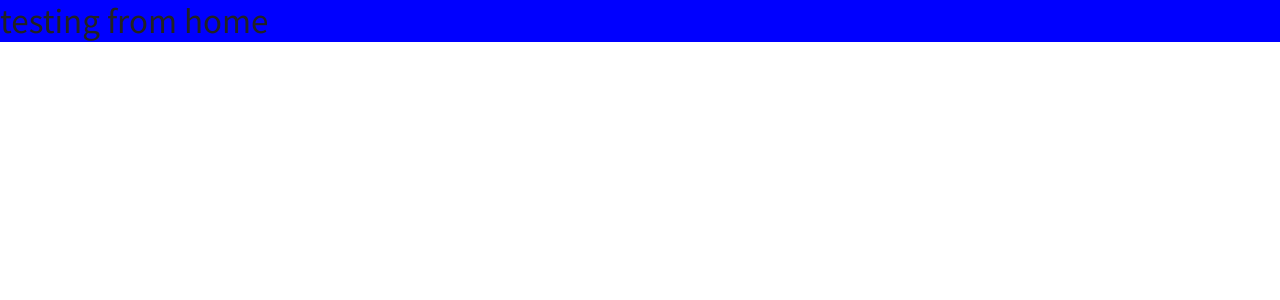
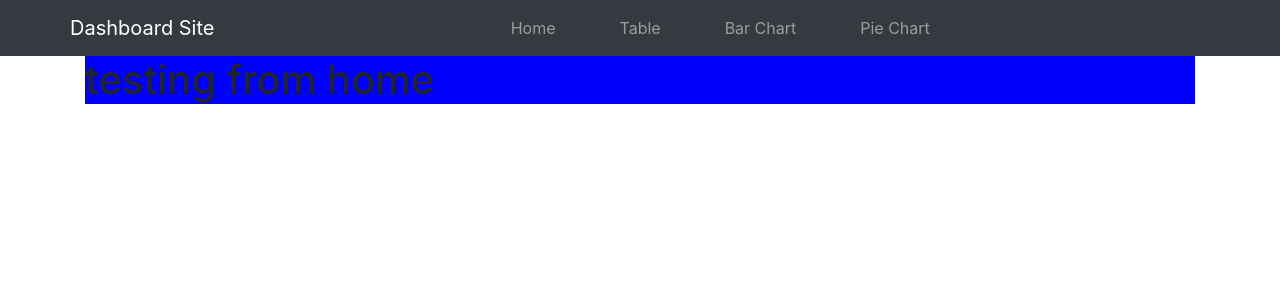
Before and after one commit to JoachimByrnesShay/dashboard-project1, a Django app: page / in a window 1280 px wide. Shown: the top 300 px of the page. Run offline with Django 3.2, Linux system fonts and the light colour scheme; some libraries are stand-ins or nearby versions.

Commit message:
some work on get_repo and piechart

```diff
--- a/dashboard/settings.py
+++ b/dashboard/settings.py
@@ -32,6 +32,7 @@ ALLOWED_HOSTS = ["*"]
 
 INSTALLED_APPS = [
     'my_github_dash',
+    'mathfilters',
     'django.contrib.admin',
     'django.contrib.auth',
     'django.contrib.contenttypes',
--- a/dashboard/urls.py
+++ b/dashboard/urls.py
@@ -19,5 +19,7 @@ from my_github_dash import views
 urlpatterns = [
     path('admin/', admin.site.urls),
     path('', views.home, name='home'),
-    re_path(r'^table/{0,1}$', views.table, name='table')
+    re_path(r'^table/{0,1}$', views.table, name='table'),
+    re_path(r'^bar/{0,1}$', views.bar_chart, name='bar_chart'),
+    re_path(r'^pie/{0,1}$', views.pie_chart, name='pie_chart')
 ]
--- a/my_github_dash/templates/base.html
+++ b/my_github_dash/templates/base.html
@@ -7,14 +7,31 @@
     <meta name="viewport" content="width=device-width, initial-scale=1.0">
     <title>Document</title>
 
-    <link rel="stylesheet" href="https://stackpath.bootstrapcdn.com/bootswatch/4.1.1/lumen/bootstrap.min.css" crossorigin="anonymous">
+    <link rel="stylesheet" href="https://stackpath.bootstrapcdn.com/bootstrap/4.1.3/css/bootstrap.min.css" integrity="sha384-MCw98/SFnGE8fJT3GXwEOngsV7Zt27NXFoaoApmYm81iuXoPkFOJwJ8ERdknLPMO" crossorigin="anonymous">
 
     <link rel="stylesheet" href="{% static 'css/styles.css' %}" />
 
 </head>
 
 <body>
+  <header>
+    <nav class="navbar navbar-dark bg-dark navbar-expand">
+      <div class="container">
+        <div class="navbar-header">
+          <a class="navbar-brand" href="#">Dashboard Site</a>
+        </div>
+        <ul class="nav navbar-nav ml-auto mr-auto text-white">
+          <li class="nav-item"><a class='nav-link' href="{% url 'home' %}">Home</a></li>
+          <li class="nav-item ml-5"><a class='nav-link' href="{% url 'table' %}">Table</a></li>
+          <li class="nav-item ml-5"><a class='nav-link' href="{% url 'bar_chart' %}">Bar Chart</a></li>
+          <li class="nav-item ml-5"><a class='nav-link' href="{% url 'pie_chart' %}">Pie Chart</a></li>
+        </ul>
+
+    </nav>
+  </header>
+  <div class="container">
   {% block content %}
   {% endblock %}
+</div>
 </body>
 </html>
--- a/my_github_dash/views.py
+++ b/my_github_dash/views.py
@@ -1,28 +1,92 @@
-from django.shortcuts import render
+from django.shortcuts import render, redirect
 import requests, os
 from dotenv import load_dotenv
 from github import Github, GithubException
+import pygal
+from django import forms
+
 load_dotenv()
 
-#token = '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'
 
+class RepoForm(forms.Form):
+    domain = 'github.com'
+    user_name = forms.CharField(max_length=100, label='username')
+    repo_name = forms.CharField(max_length=100, label='repo_name')
+    # def __init__(self, *args, **kwargs):
+    #     domain= 'github.com'
 # Create your views here.
 def home(request):
     context = {}
     return render(request, 'pages/home.html', context)
 
-def table(request):
-    #headers = {'Authorization': 'token ' + os.getenv('GH_ACCESS_TOKEN')}
-    #print(headers)
-    username = 'JoachimByrnesShay'
-    #password = os.getenv('GH_PASSWORD')
-    g = Github(username, os.getenv('GH_ACCESS_TOKEN'))
-    #print(Github().get_rate_limit())
 
-    context = {}
+def get_repos(username='JoachimByrnesShay'):
+    url = "https://api.github.com/users/{username}/repos"
+    token = os.getenv('GH_ACCESS_TOKEN')
+    g = Github(token)
     user = g.get_user()
     login = user.login
-    repos = user.get_repos()
-    print(user.get_repo(repos[0].name).git_url)
+    return user.get_repos()
+
+def get_repo(user, repo):
+
+    url = "https://api.github.com/users/%s/repos" % user
+    #print(url)
+    token = os.getenv('GH_ACCESS_TOKEN')
+    g = Github(token)
+    user = g.get_user()
+    login = user.login
+    print(user)
+   # print(repo)
+    #repo = g.get_repo(repo)
+   # print(repo)
+
+def table(request):
+    context = {}
+    context['repos'] = get_repos()
 
     return render(request, 'pages/table.html', context)
+
+
+def bar_chart(request):
+    context = {}
+    line_chart = pygal.HorizontalBar(truncate_label=30)
+    line_chart.title = 'Repos by size'
+    repos = get_repos()
+
+    for repo in repos:
+        line_chart.add(repo.name, repo.size)
+
+    chart_svg = line_chart.render_data_uri()
+    context['chart_render']= chart_svg
+
+    return render(request, 'pages/bar.html', context)
+
+
+
+# NOTES:   get_repo and get repos need to use request and search
+# PIE chart fucntionality contingent upon this
+
+def pie_chart(request):
+    context = {}
+    pie_chart = pygal.Pie()
+    if request.method == 'POST':
+        form = RepoForm(request.POST)
+
+        if form.is_valid():
+
+            user_name = form.cleaned_data['user_name']
+            repo_name = form.cleaned_data['repo_name']
+
+            print(user_name)
+            print(repo_name)
+        else:
+            form = RepoForm()
+
+        context['form'] = form
+        get_repo(user_name, repo_name)
+        return redirect('/', context)
+    else:
+        form = RepoForm()
+
+    return render(request, 'pages/pie.html', context)
```
Also changed, not shown: my_github_dash/templates/pages/bar.html (added, +7 -0 lines), my_github_dash/templates/pages/pie.html (added, +27 -0 lines), my_github_dash/templates/pages/table.html (+27 -2 lines), 3 other files.
